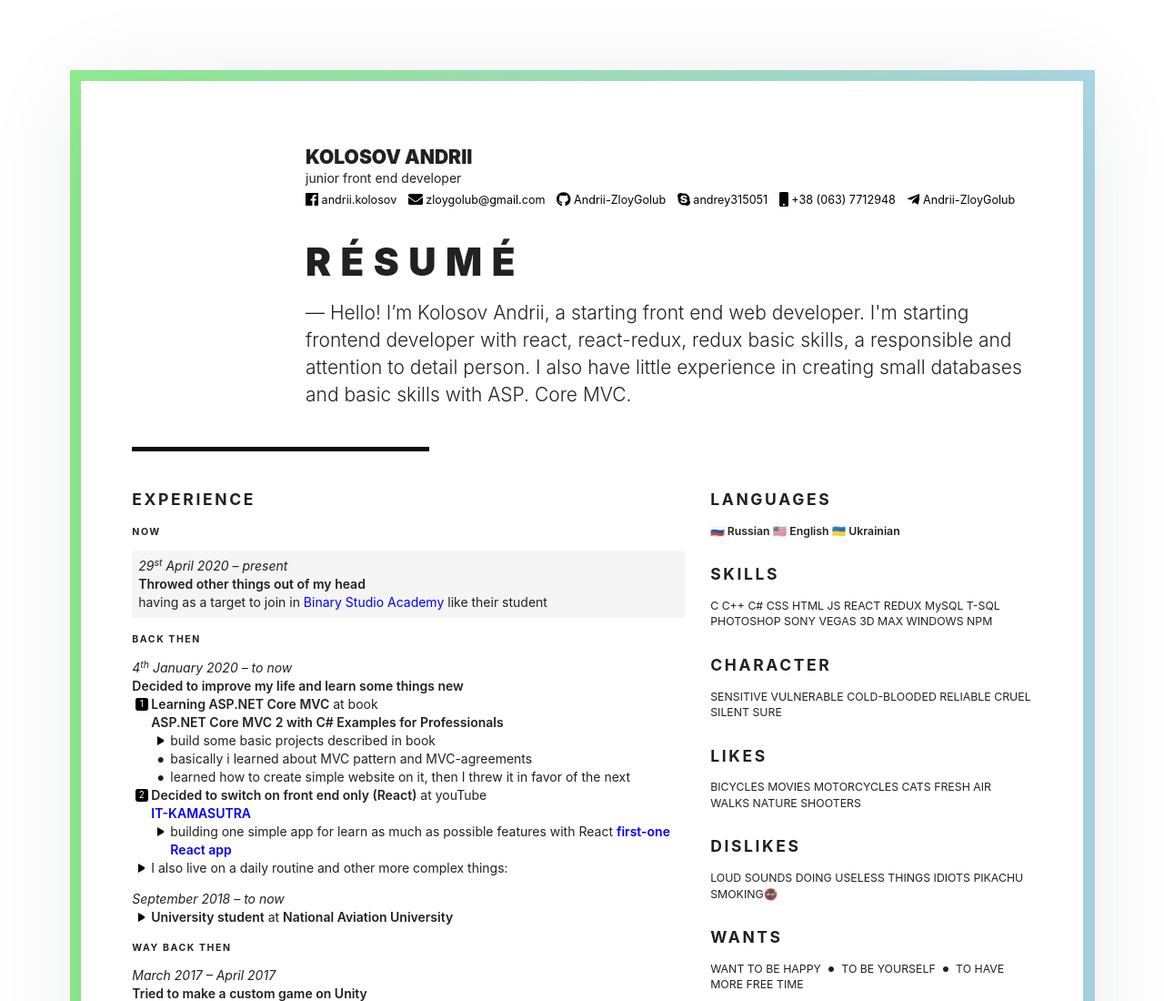
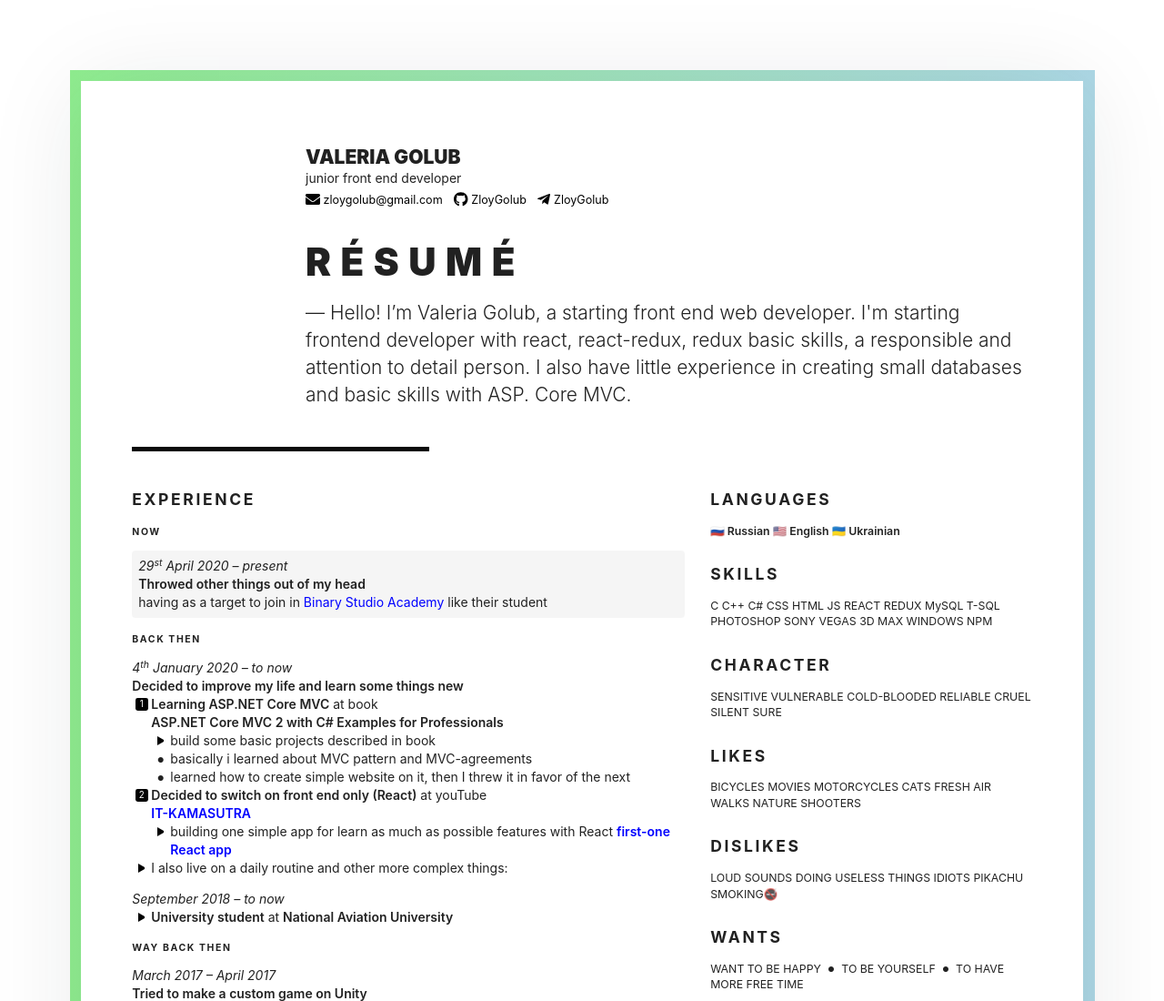
Before and after one commit to ZloyGolub/homepage, a plain HTML site: page index.html in a window 1280 px wide. Shown: the top 1100 px of the page at 91% size. Drawn offline with Linux system fonts and the light colour scheme.

Commit message:
resume edited temp

```diff
--- a/index.html
+++ b/index.html
@@ -2,7 +2,7 @@
 <html>
   <head>
     <meta charset="UTF-8" />
-    <title>Kolosov Andrii &mdash; Résumé</title>
+    <title>Valeria Golub &mdash; Résumé</title>
     <link rel="stylesheet" href="./assets/styles/base.css">
     <link rel="stylesheet" href="./assets/styles/style.css">
     <meta name="subject" content="This is just a résumé.">
@@ -10,10 +10,10 @@
     <meta property="og:description" content="— Hello! I’m Kolosov Andrii, a starting front end web developer.
     I'm starting frontend developer with react, react-redux, redux basic skills, a responsible and
     attention to detail person. I also have little experience in creating small databases and basic skills with ASP. Core MVC.">
-    <link rel="me" href="https://www.facebook.com/andrew.kolosov.524" type="text/html">
+    <!-- <link rel="me" href="https://www.facebook.com/andrew.kolosov.524" type="text/html"> -->
     <link rel="me" href="mailto:zloygolub@gmail.com">
-    <link rel="me" href="skype:andrey315051">
-    <link rel="me" href="tel:+380637712948">
+    <!-- <link rel="me" href="skype:andrey315051">
+    <link rel="me" href="tel:+380637712948"> -->
     <link rel="me" href="https://t.me/zloygolub">
     <link rel="me" href="https://github.com/ZloyGolub">
   </head>
@@ -32,10 +32,10 @@
               <div class="thirteen wide column">
                 <div class="stackable grid">
                   <div class="sixteen wide column">
-                    <h1 class="name">Kolosov Andrii</h1>
+                    <h1 class="name">Valeria Golub</h1>
                     <div class="job">junior front end developer</div>
                     <ul class="contacts">
-                      <li>
+                      <!-- <li>
                         <a href="https://www.facebook.com/andrew.kolosov.524" rel="author" class="facebook">
                           <svg class="icon" xmlns="http://www.w3.org/2000/svg" viewBox="0 0 448 512">
                             <path
@@ -43,7 +43,7 @@
                           </svg>
                           <span>andrii.kolosov</span>
                         </a>
-                      </li>
+                      </li> -->
                       <li>
                         <a href="zloygolub@gmail.com" rel="author" class="mail">
                           <svg class="icon" xmlns="http://www.w3.org/2000/svg" viewBox="0 0 512 512">
@@ -60,10 +60,10 @@
                             <path
                               d="M165.9 397.4c0 2-2.3 3.6-5.2 3.6-3.3.3-5.6-1.3-5.6-3.6 0-2 2.3-3.6 5.2-3.6 3-.3 5.6 1.3 5.6 3.6zm-31.1-4.5c-.7 2 1.3 4.3 4.3 4.9 2.6 1 5.6 0 6.2-2s-1.3-4.3-4.3-5.2c-2.6-.7-5.5.3-6.2 2.3zm44.2-1.7c-2.9.7-4.9 2.6-4.6 4.9.3 2 2.9 3.3 5.9 2.6 2.9-.7 4.9-2.6 4.6-4.6-.3-1.9-3-3.2-5.9-2.9zM244.8 8C106.1 8 0 113.3 0 252c0 110.9 69.8 205.8 169.5 239.2 12.8 2.3 17.3-5.6 17.3-12.1 0-6.2-.3-40.4-.3-61.4 0 0-70 15-84.7-29.8 0 0-11.4-29.1-27.8-36.6 0 0-22.9-15.7 1.6-15.4 0 0 24.9 2 38.6 25.8 21.9 38.6 58.6 27.5 72.9 20.9 2.3-16 8.8-27.1 16-33.7-55.9-6.2-112.3-14.3-112.3-110.5 0-27.5 7.6-41.3 23.6-58.9-2.6-6.5-11.1-33.3 2.6-67.9 20.9-6.5 69 27 69 27 20-5.6 41.5-8.5 62.8-8.5s42.8 2.9 62.8 8.5c0 0 48.1-33.6 69-27 13.7 34.7 5.2 61.4 2.6 67.9 16 17.7 25.8 31.5 25.8 58.9 0 96.5-58.9 104.2-114.8 110.5 9.2 7.9 17 22.9 17 46.4 0 33.7-.3 75.4-.3 83.6 0 6.5 4.6 14.4 17.3 12.1C428.2 457.8 496 362.9 496 252 496 113.3 383.5 8 244.8 8zM97.2 352.9c-1.3 1-1 3.3.7 5.2 1.6 1.6 3.9 2.3 5.2 1 1.3-1 1-3.3-.7-5.2-1.6-1.6-3.9-2.3-5.2-1zm-10.8-8.1c-.7 1.3.3 2.9 2.3 3.9 1.6 1 3.6.7 4.3-.7.7-1.3-.3-2.9-2.3-3.9-2-.6-3.6-.3-4.3.7zm32.4 35.6c-1.6 1.3-1 4.3 1.3 6.2 2.3 2.3 5.2 2.6 6.5 1 1.3-1.3.7-4.3-1.3-6.2-2.2-2.3-5.2-2.6-6.5-1zm-11.4-14.7c-1.6 1-1.6 3.6 0 5.9 1.6 2.3 4.3 3.3 5.6 2.3 1.6-1.3 1.6-3.9 0-6.2-1.4-2.3-4-3.3-5.6-2z" />
                           </svg>
-                          <span>Andrii-ZloyGolub</span>
+                          <span>ZloyGolub</span>
                         </a>
                       </li>
-                      <li>
+                      <!-- <li>
                         <a href="skype:andrey315051" rel="author" class="skype">
                           <svg class="icon" xmlns="http://www.w3.org/2000/svg" viewBox="0 0 448 512">
                             <path
@@ -71,8 +71,8 @@
                           </svg>
                           <span>andrey315051</span>
                         </a>
-                      </li>
-                      <li>
+                      </li> -->
+                      <!-- <li>
                         <a href="tel:+380637712948" rel="author" class="phone">
                           <svg class="icon" xmlns="http://www.w3.org/2000/svg" viewBox="0 0 320 512">
                             <path
@@ -81,7 +81,7 @@
                           </svg>
                           <span>+38 (063) 7712948</span>
                         </a>
-                      </li>
+                      </li> -->
                       <li>
                         <a href="https://t.me/zloygolub" rel="author" class="telegram">
                           <svg class="icon" xmlns="http://www.w3.org/2000/svg" viewBox="0 0 448 512">
@@ -89,7 +89,7 @@
                               d="M446.7 98.6l-67.6 318.8c-5.1 22.5-18.4 28.1-37.3 17.5l-103-75.9-49.7 47.8c-5.5 5.5-10.1 10.1-20.7 10.1l7.4-104.9 190.9-172.5c8.3-7.4-1.8-11.5-12.9-4.1L117.8 284 16.2 252.2c-22.1-6.9-22.5-22.1 4.6-32.7L418.2 66.4c18.4-6.9 34.5 4.1 28.5 32.2z">
                             </path>
                           </svg>
-                          <span>Andrii-ZloyGolub</span>
+                          <span>ZloyGolub</span>
                         </a>
                       </li>
                     </ul>
@@ -99,7 +99,7 @@
                   </div>
                   <div class="sixteen wide column">
                     <h2>Résumé</h2>
-                      <p>&mdash; Hello! I’m Kolosov Andrii, a starting front end web developer.
+                      <p>&mdash; Hello! I’m Valeria Golub, a starting front end web developer.
                         I'm starting frontend developer with react, react-redux, redux basic skills, a responsible and
                         attention to detail person.
                         I also have little experience in creating small databases and basic skills with ASP. Core MVC.
```
